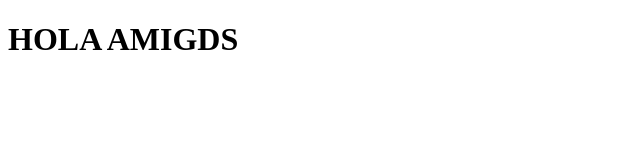
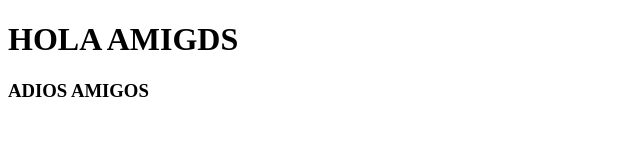
Before and after one commit to Santiag0809/Probando_GIT, a plain HTML site: page index.html in a window 1280 px wide. Shown: the whole page, without its empty margins (0-640 px from the left). Drawn offline with Linux system fonts and the light colour scheme.

Commit message:
Feat: :sparkles: MY SEVENTH AND LAST COMMIT YEIII

```diff
--- a/index.html
+++ b/index.html
@@ -7,5 +7,6 @@
 </head>
 <body>
     <h1>HOLA AMIGDS</h1>
+    <h3>ADIOS AMIGOS</h3>
 </body>
 </html>
```
